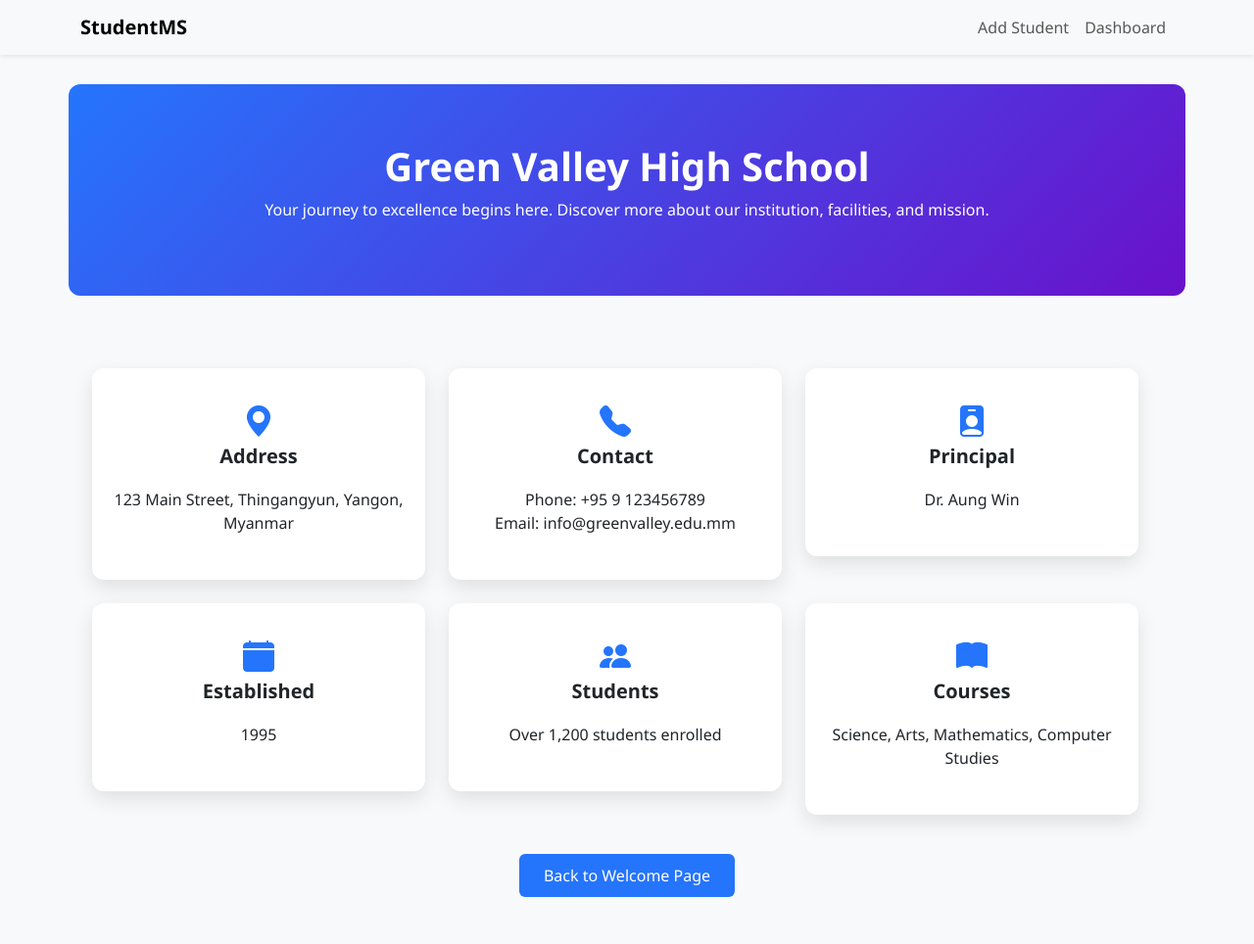
After one commit to TalaMarn/Python-Web-Dev, a Django app: page /school-info/ in a window 1280 px wide. The commit adds this page. Shown: the whole page at 98% size. Run offline with Django 5.2, Linux system fonts and the light colour scheme.

Commit message:
i will commit
Co-authored-by: Copilot <copilot@github.com>

```diff
--- /dev/null
+++ b/week 7/myproject/students/templates/school_info.html
@@ -0,0 +1,149 @@
+{% load static %}
+<!doctype html>
+<html lang="en">
+  <head>
+    <meta charset="UTF-8" />
+    <title>School Information - StudentMS</title>
+    <link
+      href="https://cdn.jsdelivr.net/npm/bootstrap@5.3.2/dist/css/bootstrap.min.css"
+      rel="stylesheet"
+    />
+    <link
+      rel="stylesheet"
+      href="https://cdn.jsdelivr.net/npm/bootstrap-icons@1.11.1/font/bootstrap-icons.css"
+    />
+    <style>
+      body {
+        font-family: "Segoe UI", sans-serif;
+        background-color: #f8f9fa;
+      }
+      .hero-section {
+        padding: 60px 40px;
+        background: linear-gradient(135deg, #2575fc, #6a11cb);
+        color: white;
+        border-radius: 12px;
+        margin-top: 30px;
+        text-align: center;
+      }
+      .hero-section h1 {
+        font-size: 2.5rem;
+        font-weight: 700;
+      }
+      .info-cards {
+        margin-top: 50px;
+      }
+      .info-card {
+        border-radius: 12px;
+        box-shadow: 0 8px 20px rgba(0, 0, 0, 0.1);
+        padding: 30px 20px;
+        transition: transform 0.3s ease;
+        background-color: white;
+      }
+      .info-card:hover {
+        transform: translateY(-5px);
+      }
+      .info-card i {
+        font-size: 2rem;
+        color: #2575fc;
+        margin-bottom: 10px;
+      }
+      .section-title {
+        font-weight: 600;
+        margin-bottom: 20px;
+      }
+      .back-btn {
+        margin-top: 40px;
+        display: inline-block;
+        background: #2575fc;
+        color: white;
+        padding: 10px 25px;
+        border-radius: 6px;
+        text-decoration: none;
+        transition: all 0.3s ease;
+      }
+      .back-btn:hover {
+        background: #6a11cb;
+      }
+    </style>
+  </head>
+  <body>
+    <!-- Navbar -->
+    <nav class="navbar navbar-expand-lg navbar-light bg-light shadow-sm">
+      <div class="container">
+        <a class="navbar-brand fw-bold" href="{% url 'welcome' %}">StudentMS</a>
+        <div class="collapse navbar-collapse" id="navbarNav">
+          <ul class="navbar-nav ms-auto">
+            <li class="nav-item">
+              <a class="nav-link" href="{% url 'add_student' %}">Add Student</a>
+            </li>
+            <li class="nav-item">
+              <a class="nav-link" href="{% url 'dashboard' %}">Dashboard</a>
+            </li>
+          </ul>
+        </div>
+      </div>
+    </nav>
+
+    <!-- Hero Section -->
+    <section class="hero-section container">
+      <h1>Green Valley High School</h1>
+      <p>
+        Your journey to excellence begins here. Discover more about our
+        institution, facilities, and mission.
+      </p>
+    </section>
+
+    <!-- School Information Cards -->
+    <div class="container">
+      <section class="info-cards container row g-4">
+        <div class="col-md-4">
+          <div class="info-card text-center">
+            <i class="bi bi-geo-alt-fill"></i>
+            <h5 class="section-title">Address</h5>
+            <p>123 Main Street, Thingangyun, Yangon, Myanmar</p>
+          </div>
+        </div>
+        <div class="col-md-4">
+          <div class="info-card text-center">
+            <i class="bi bi-telephone-fill"></i>
+            <h5 class="section-title">Contact</h5>
+            <p>Phone: +95 9 123456789<br />Email: info@greenvalley.edu.mm</p>
+          </div>
+        </div>
+        <div class="col-md-4">
+          <div class="info-card text-center">
+            <i class="bi bi-person-badge-fill"></i>
+            <h5 class="section-title">Principal</h5>
+            <p>Dr. Aung Win</p>
+          </div>
+        </div>
+        <div class="col-md-4">
+          <div class="info-card text-center">
+            <i class="bi bi-calendar-fill"></i>
+            <h5 class="section-title">Established</h5>
+            <p>1995</p>
+          </div>
+        </div>
+        <div class="col-md-4">
+          <div class="info-card text-center">
+            <i class="bi bi-people-fill"></i>
+            <h5 class="section-title">Students</h5>
+            <p>Over 1,200 students enrolled</p>
+          </div>
+        </div>
+        <div class="col-md-4">
+          <div class="info-card text-center">
+            <i class="bi bi-book-fill"></i>
+            <h5 class="section-title">Courses</h5>
+            <p>Science, Arts, Mathematics, Computer Studies</p>
+          </div>
+        </div>
+      </section>
+    </div>
+    <div class="text-center mb-5">
+      <a href="{% url 'welcome' %}" class="back-btn">Back to Welcome Page</a>
+    </div>
+
+    <script src="https://cdn.jsdelivr.net/npm/bootstrap@5.3.2/dist/js/bootstrap.bundle.min.js"></script>
+  </body>
+</html>
--- a/week 7/myproject/students/urls.py
+++ b/week 7/myproject/students/urls.py
@@ -9,4 +9,5 @@ urlpatterns = [
     path('students/', views.student_list, name='student_list'),
     path('edit_student/<int:id>/', views.edit_student, name='edit_student'),
     path('delete_student/<int:id>/', views.delete_student, name='delete_student'),
+    path('school-info/', views.school_info, name='school_info')
 ]
--- a/week 7/myproject/students/views.py
+++ b/week 7/myproject/students/views.py
@@ -57,3 +57,6 @@ def delete_student(request, id):
     student = Student.objects.get(id=id)
     student.delete()
     return redirect('student_list')
+
+def school_info(request):
+    return render(request, 'school_info.html')
```
Also changed, not shown: week 7/myproject/students/templates/welcome.html (+23 -29 lines).
